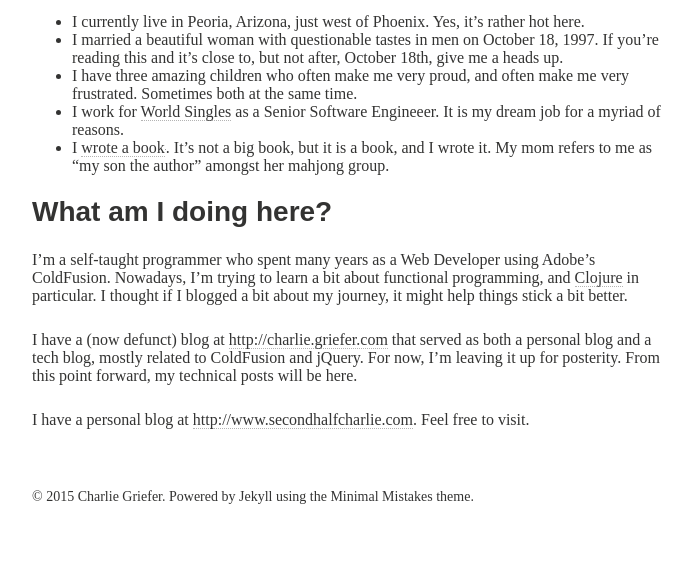
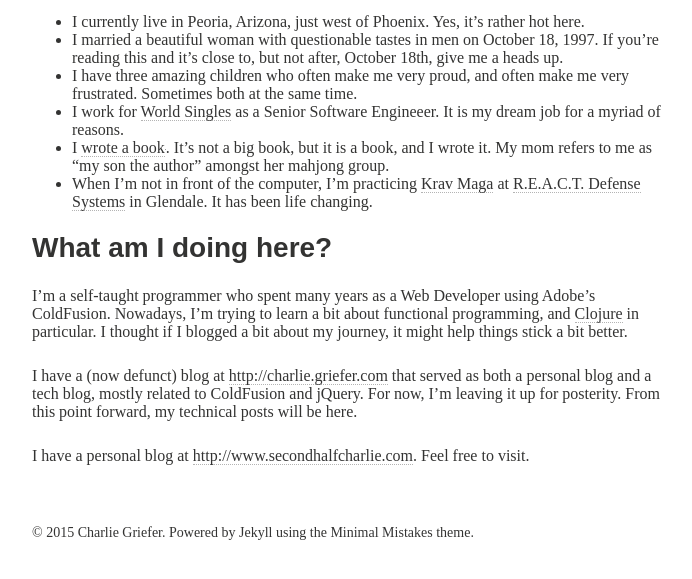
Before and after one commit to charliegriefer/charliegriefer.github.io, a Jekyll site: the page built from about/index.md, in a window 1280 px wide, cut to the strip 459-1048 px from the top of the page. Shown: the top 579 px of the strip, without its empty margins (288-980 px from the left). Built offline with Jekyll 4.4.1, drawn with Linux system fonts in a browser that asks for light colours; nearby versions of some CDN libraries; some web fonts are replaced; before the commit the page ends 1012 px from its top, so only the background shows below that; grey boxes are pictures that could not be loaded.

Commit message:
Updated about page
Added Krav/REACT

```diff
--- a/about/index.md
+++ b/about/index.md
@@ -15,6 +15,7 @@
 * I have three amazing children who often make me very proud, and often make me very frustrated. Sometimes both at the same time.
 * I work for [World Singles](http://www.worldsingles.com) as a Senior Software Engineeer. It is my dream job for a myriad of reasons.
 * I <a href="http://www.amazon.com/gp/product/B00C26IZNE/ref=as_li_tl?ie=UTF8&camp=1789&creative=390957&creativeASIN=B00C26IZNE&linkCode=as2&tag=charlgrief-20&linkId=NPXXTJPCOPZ3RCPR">wrote a book</a><img src="http://ir-na.amazon-adsystem.com/e/ir?t=charlgrief-20&l=as2&o=1&a=B00C26IZNE" width="1" height="1" border="0" alt="" style="border:none !important; margin:0px !important;" />. It's not a big book, but it is a book, and I wrote it. My mom refers to me as "my son the author" amongst her mahjong group.
+* When I'm not in front of the computer, I'm practicing [Krav Maga](http://en.wikipedia.org/wiki/Krav_Maga) at [R.E.A.C.T. Defense Systems](http://www.reactdefense.com) in Glendale. It has been life changing.
 
 ## What am I doing here?
 
```
